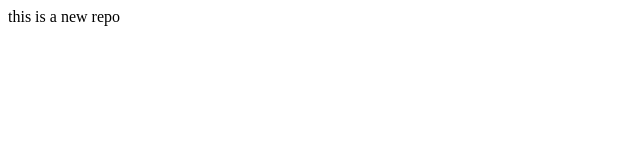
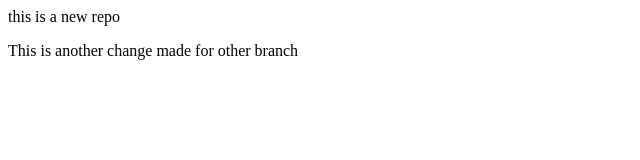
Before and after one commit to bikashpanda07/localRepoAjatus, a plain HTML site: page index.html in a window 1280 px wide. Shown: the whole page, without its empty margins (0-640 px from the left). Drawn offline with Linux system fonts and the light colour scheme.

Commit message:
add new feature

```diff
--- a/index.html
+++ b/index.html
@@ -1,2 +1,4 @@
 <p>this is a new repo
 </p>
+<p>This is another change made for other branch
+     </p>
```
